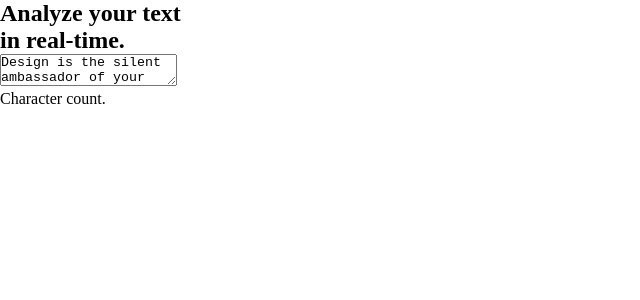
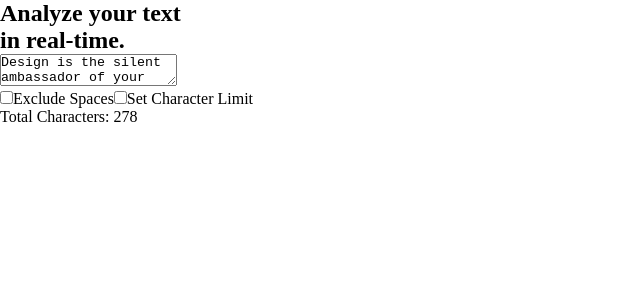
Before and after one commit to ludmila-benitez/character-counter-utn, a React (Vite) app: page / in a window 1280 px wide. Shown: the top 300 px of the page, without its empty margins (0-640 px from the left). Built offline with nearby package versions, Linux system fonts and the light colour scheme.

Commit message:
add: checkboxes, exclude spaces and character limit

```diff
--- a/src/App.jsx
+++ b/src/App.jsx
@@ -4,7 +4,25 @@ import { Header } from "./components/Header.jsx"
 
 function App() {
   const [text, setText] = useState("Design is the silent ambassador of your brand. Simplicity is key to effective communication, creating clarity in every interaction. A great design transforms complex ideas into elegant solutions, making them easy to understand. It blends aesthetics and functionality seamlessly.")
-
+  const [excludeSpaces, setExcludeSpaces] = useState(false)
+  const characters = excludeSpaces ? text.replace(/\s/g, "").length : text.length
+  const [limitCharacter, setLimitCharacter] = useState(false)
+  const [limitValue, setLimitValue] = useState(300)
+  const handleChangeTextArea = (e) => {
+    const value = e.target.value
+    if(limitCharacter) {
+      if (value.length <= limitValue) {
+        setText(value)
+      }
+    } else {
+      setText(value)
+    }
+  }
+  const handleChangeInputLimit = () => {
+    setLimitCharacter(!limitCharacter)
+    const newText = text.slice(0, limitValue)
+    setText(newText)
+  }
 
 
 
@@ -17,11 +35,42 @@ function App() {
 
     <textarea
     placeholder="Write your text..."
-    onChange={(e) => setText(e.target.value)}
+    onChange={handleChangeTextArea}
     value={text}
     ></textarea>
 
-    <p>Character count.</p>
+    <div>
+      <label>
+      <input type="checkbox"
+      checked= {excludeSpaces}
+      onChange={() => setExcludeSpaces(!excludeSpaces)}
+      />
+      Exclude Spaces
+      </label>
+      <label>
+      <input type="checkbox"
+      checked= {limitCharacter}
+      onChange={handleChangeInputLimit}
+      />
+      Set Character Limit
+      </label>
+      {
+        limitCharacter &&
+        <input type="number"
+        value={limitValue}
+        onChange = {(e) => setLimitValue(e.target.value)}
+         />
+      }
+
+
+
+
+    </div>
+
+    <p>Total Characters: {characters} </p>
+
+
+
 
 
   </main>
```
